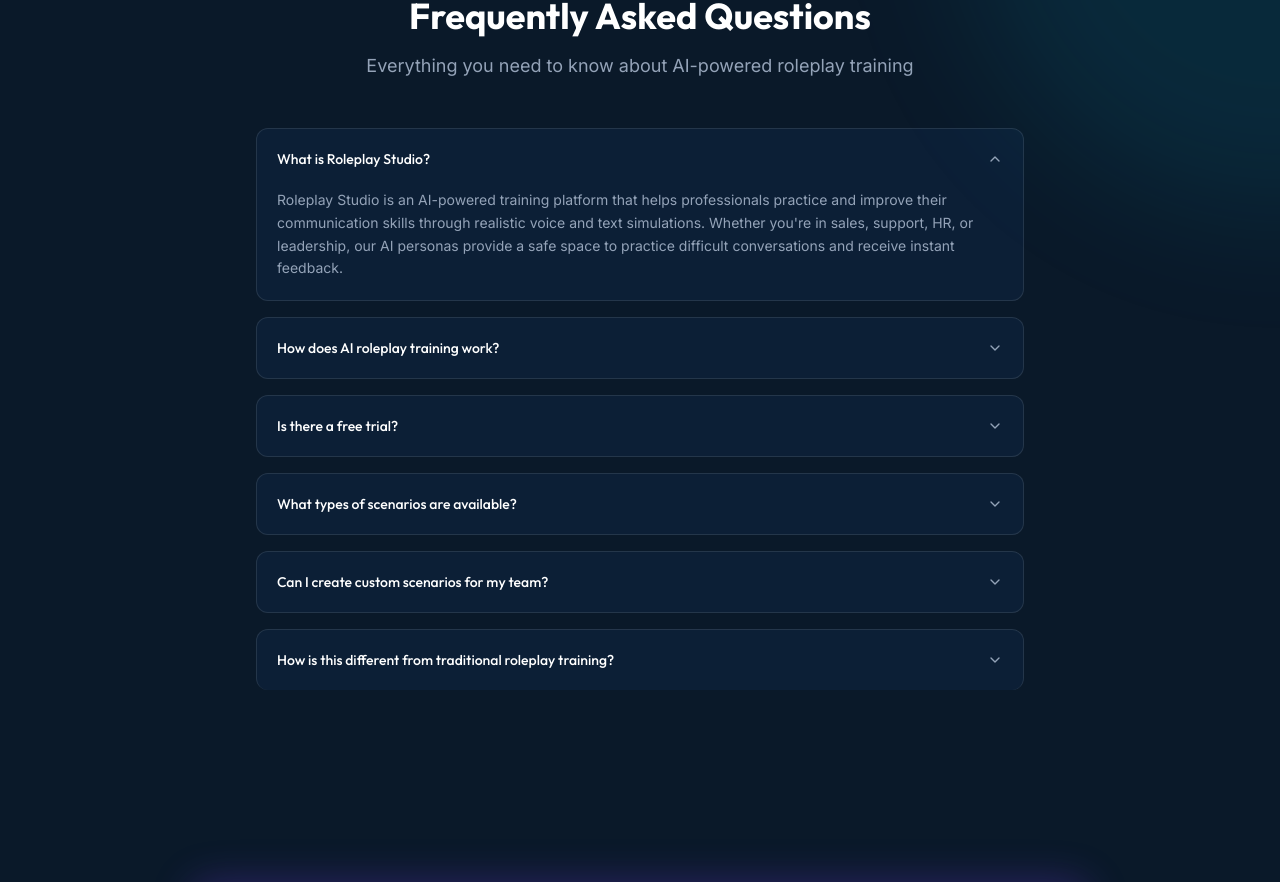
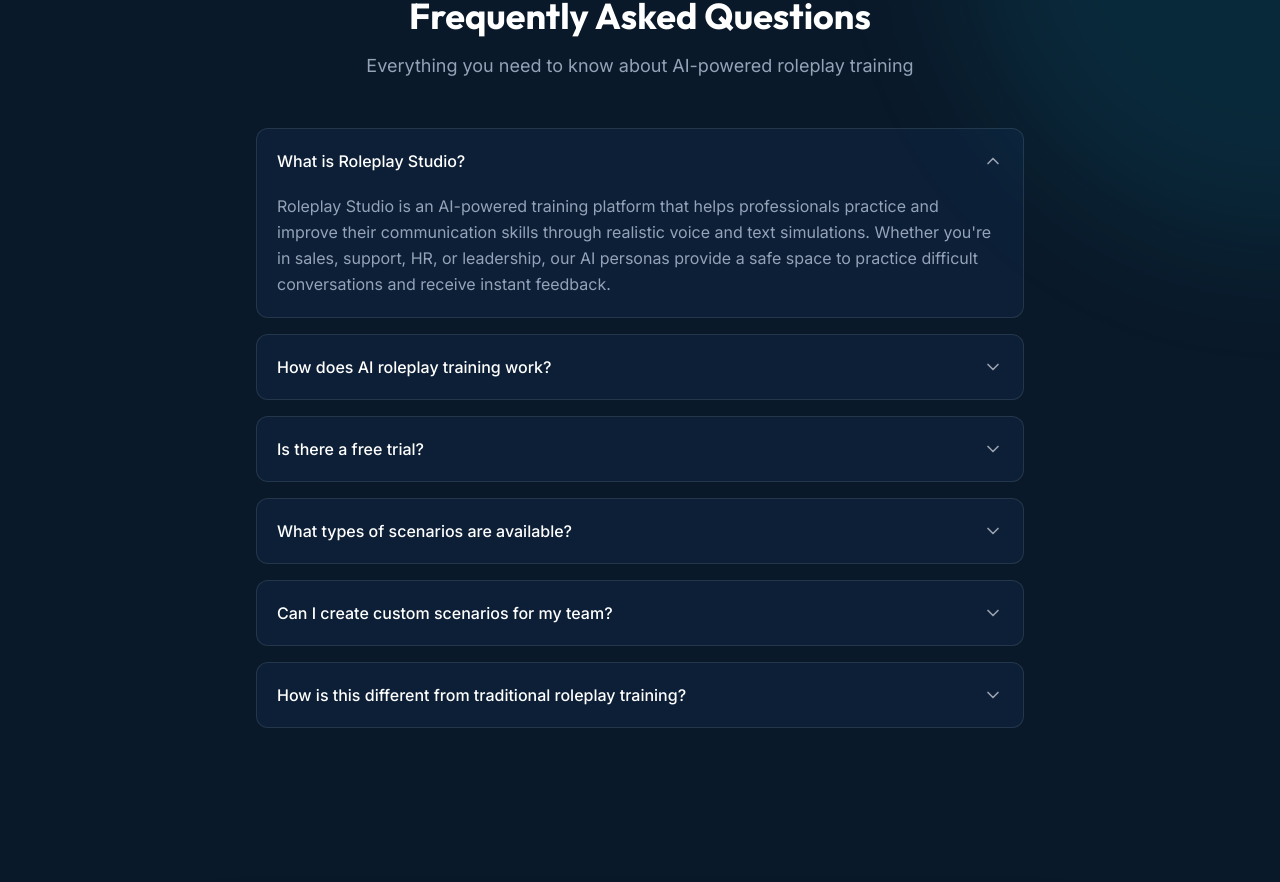
Before and after one commit to Neo-AI-Matrix/roleplay-studio, a Next.js app: page / in a window 1280 px wide. Shown: the part 5579-6461 px from the top of the page. Built offline with nearby package versions, Linux system fonts and the light colour scheme; no server answers.

Commit message:
Simplify FAQ component - remove Radix dependency

```diff
--- a/src/components/FAQ.tsx
+++ b/src/components/FAQ.tsx
@@ -1,11 +1,7 @@
 "use client";
 
-import {
-  Accordion,
-  AccordionContent,
-  AccordionItem,
-  AccordionTrigger,
-} from "@/components/ui/accordion";
+import { useState } from "react";
+import { ChevronDown } from "lucide-react";
 
 export interface FAQItem {
   question: string;
@@ -19,6 +15,12 @@ interface FAQProps {
 }
 
 export function FAQ({ title = "Frequently Asked Questions", subtitle, faqs }: FAQProps) {
+  const [openIndex, setOpenIndex] = useState<number | null>(0);
+
+  const toggleFAQ = (index: number) => {
+    setOpenIndex(openIndex === index ? null : index);
+  };
+
   return (
     <section className="py-16 md:py-24">
       <div className="container mx-auto px-4">
@@ -33,23 +35,35 @@ export function FAQ({ title = "Frequently Asked Questions", subtitle, faqs }: FA
           )}
         </div>
 
-        <div className="max-w-3xl mx-auto">
-          <Accordion type="single" collapsible defaultValue="item-0" className="space-y-4">
-            {faqs.map((faq, index) => (
-              <AccordionItem
+        <div className="max-w-3xl mx-auto space-y-4">
+          {faqs.map((faq, index) => {
+            const isOpen = openIndex === index;
+            return (
+              <div
                 key={index}
-                value={`item-${index}`}
-                className="border border-white/10 rounded-xl overflow-hidden bg-navy-light/50 px-5"
+                className="border border-white/10 rounded-xl overflow-hidden bg-navy-light/50"
               >
-                <AccordionTrigger className="text-left text-white font-medium hover:no-underline py-5">
-                  {faq.question}
-                </AccordionTrigger>
-                <AccordionContent className="text-muted-foreground leading-relaxed pb-5">
-                  {faq.answer}
-                </AccordionContent>
-              </AccordionItem>
-            ))}
-          </Accordion>
+                <button
+                  type="button"
+                  onClick={() => toggleFAQ(index)}
+                  className="w-full flex items-center justify-between p-5 text-left hover:bg-white/5 transition-colors cursor-pointer"
+                  aria-expanded={isOpen}
+                >
+                  <span className="font-medium text-white pr-4">{faq.question}</span>
+                  <ChevronDown
+                    className={`w-5 h-5 text-gray-400 flex-shrink-0 transition-transform duration-200 ${
+                      isOpen ? "rotate-180" : ""
+                    }`}
+                  />
+                </button>
+                {isOpen && (
+                  <div className="px-5 pb-5 text-muted-foreground leading-relaxed">
+                    {faq.answer}
+                  </div>
+                )}
+              </div>
+            );
+          })}
         </div>
       </div>
     </section>
```
